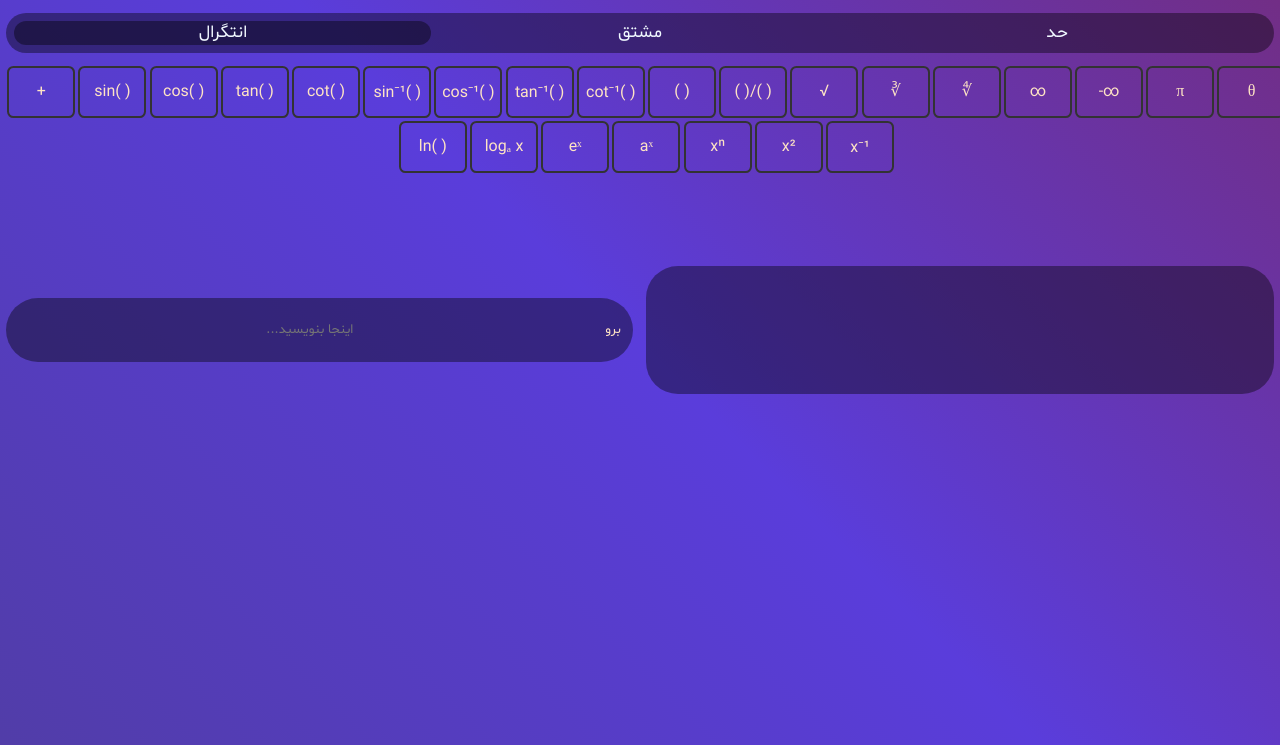
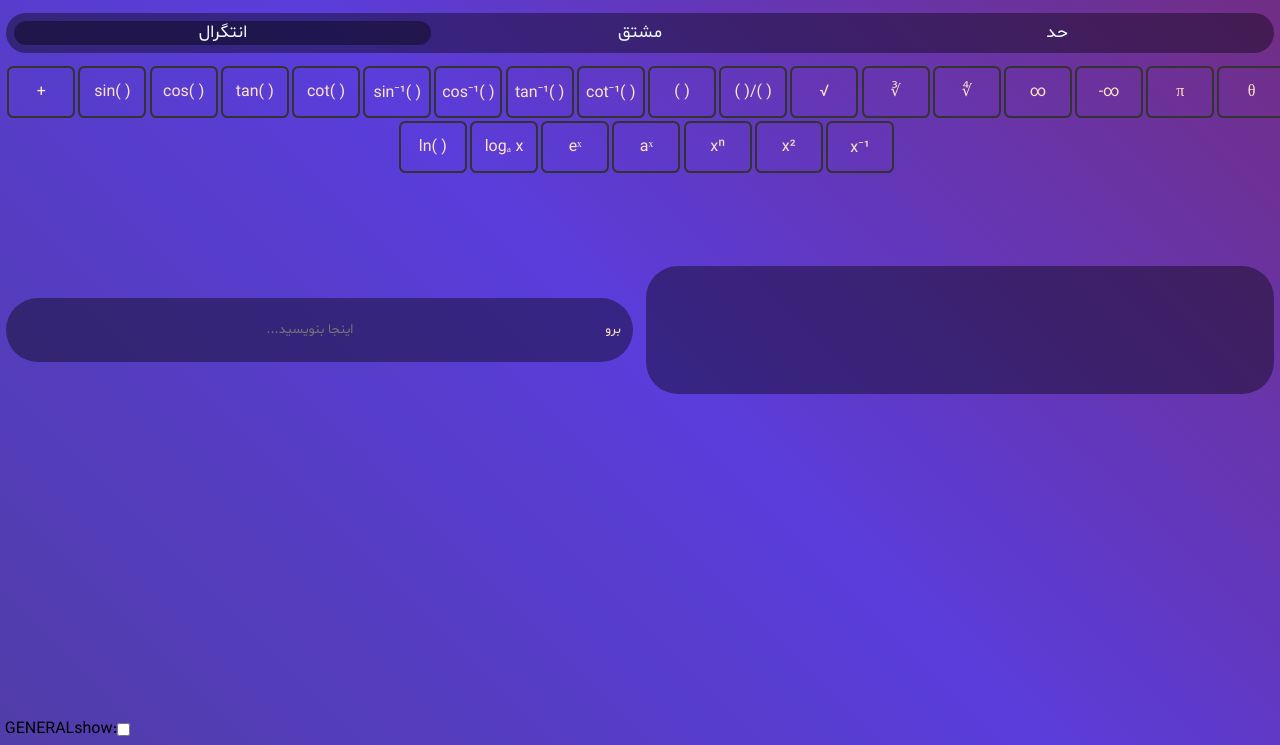
Before and after one commit to mohsen2351fazeli-spec/meth-test, a website: page index.html in a window 1280 px wide. Shown: the part 55-800 px from the top of the page. Drawn offline with nearby package versions, Linux system fonts and the light colour scheme.

Commit message:
Update index.html

```diff
--- a/index.html
+++ b/index.html
@@ -76,6 +76,9 @@
         <div class="my"></div>
 
       </div>
+      <div class="checkbox">
+        GENERALshow: <input type="checkbox" class="chi">
+      </div>
 
         <script type="module" src="index.js"></script>
 
```
